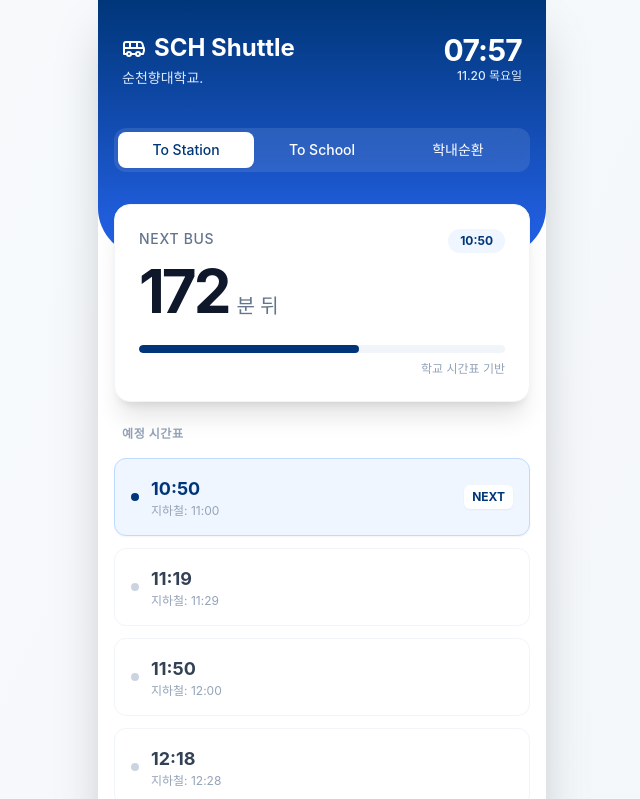
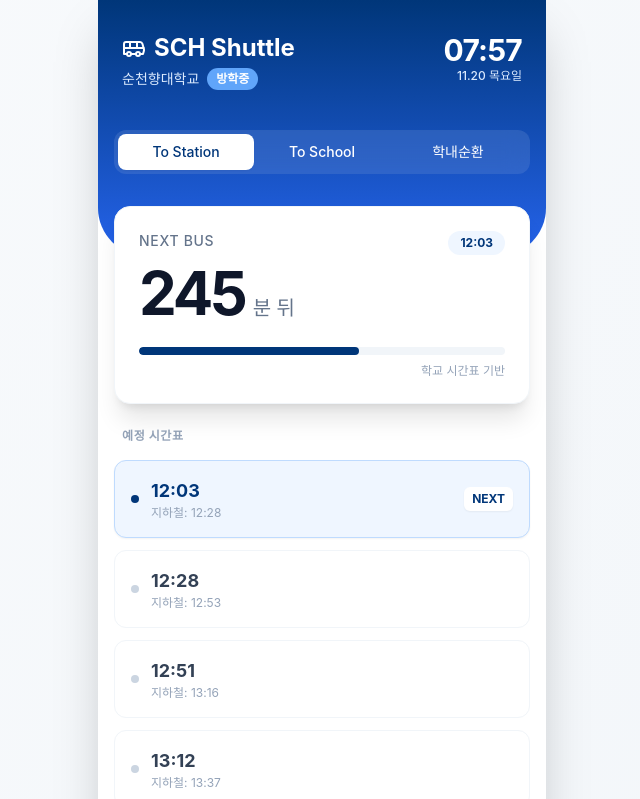
Before and after one commit to exynos6694/schshuttle, a React (Vite) app: page / in a window 1280 px wide. Shown: the top 799 px of the page, without its empty margins (318-958 px from the left). Built offline with nearby package versions, Linux system fonts and the light colour scheme.

Commit message:
feat: 방학 시간표 옵션 추가

```diff
--- a/src/App.tsx
+++ b/src/App.tsx
@@ -4,11 +4,12 @@
 import { RouteSelector, type Route } from './components/RouteSelector';
 import { NextBusCard } from './components/NextBusCard';
 import { TimeTable } from './components/TimeTable';
-import { TO_STATION_SCHEDULE, TO_SCHOOL_SCHEDULE, getLoopSchedule } from './data/schedule';
+import { TO_STATION_SCHEDULE, TO_SCHOOL_SCHEDULE, VACATION_TO_STATION_SCHEDULE, VACATION_TO_SCHOOL_SCHEDULE, getLoopSchedule } from './data/schedule';
 import { getNextBus } from './utils/timeUtils';
 
 function App() {
   const [route, setRoute] = useState<Route>('to_station');
+  const [isVacation, setIsVacation] = useState(true);
   const [currentTime, setCurrentTime] = useState(new Date());
 
   useEffect(() => {
@@ -19,21 +20,22 @@
   const schedule = useMemo(() => {
     switch (route) {
       case 'to_station':
-        return TO_STATION_SCHEDULE;
+        return isVacation ? VACATION_TO_STATION_SCHEDULE : TO_STATION_SCHEDULE;
       case 'to_school':
-        return TO_SCHOOL_SCHEDULE;
+        return isVacation ? VACATION_TO_SCHOOL_SCHEDULE : TO_SCHOOL_SCHEDULE;
       case 'loop':
-        return getLoopSchedule();
+        // No loop schedule during vacation
+        return isVacation ? [] : getLoopSchedule();
       default:
         return [];
     }
-  }, [route]);
+  }, [route, isVacation]);
 
   const nextBus = useMemo(() => getNextBus(schedule, currentTime), [schedule, currentTime]);
 
   return (
     <Layout>
-      <Header />
+      <Header isVacation={isVacation} onToggleVacation={() => setIsVacation(prev => !prev)} />
       <RouteSelector currentRoute={route} onSelect={setRoute} />
       <NextBusCard nextBus={nextBus} />
       <TimeTable schedule={schedule} nextBus={nextBus} />
--- a/src/components/Header.tsx
+++ b/src/components/Header.tsx
@@ -3,7 +3,12 @@
 import { ko } from 'date-fns/locale';
 import { Bus } from 'lucide-react';
 
-export const Header: React.FC = () => {
+interface HeaderProps {
+  isVacation: boolean;
+  onToggleVacation: () => void;
+}
+
+export const Header: React.FC<HeaderProps> = ({ isVacation, onToggleVacation }) => {
   const [time, setTime] = useState(new Date());
 
   useEffect(() => {
@@ -19,7 +24,19 @@
             <Bus className="w-6 h-6" />
             SCH Shuttle
           </h1>
-          <p className="text-blue-100 text-sm mt-1">순천향대학교.</p>
+          <div className="flex items-center gap-2 mt-1">
+            <p className="text-blue-100 text-sm">순천향대학교</p>
+            <button
+              onClick={onToggleVacation}
+              className={`text-xs px-2 py-0.5 rounded-full border transition-colors ${
+                isVacation
+                  ? 'bg-blue-400 border-transparent text-white font-bold'
+                  : 'border-blue-200 text-blue-200 hover:bg-white/10'
+              }`}
+            >
+              {isVacation ? '방학중' : '학기중'}
+            </button>
+          </div>
         </div>
         <div className="text-right">
           <div className="text-3xl font-bold tracking-tight">
--- a/src/data/schedule.ts
+++ b/src/data/schedule.ts
@@ -74,6 +74,36 @@
   { hour: 21, minute: 52, type: 'to_school', trainTime: '21:47' },
 ];
 
+export const VACATION_TO_STATION_SCHEDULE: ShuttleTime[] = [
+  { hour: 12, minute: 3, type: 'to_station', trainTime: '12:28' },
+  { hour: 12, minute: 28, type: 'to_station', trainTime: '12:53' },
+  { hour: 12, minute: 51, type: 'to_station', trainTime: '13:16' },
+  { hour: 13, minute: 12, type: 'to_station', trainTime: '13:37' },
+  { hour: 13, minute: 33, type: 'to_station', trainTime: '13:58' },
+  { hour: 13, minute: 56, type: 'to_station', trainTime: '14:21' },
+  { hour: 14, minute: 23, type: 'to_station', trainTime: '14:48' },
+  { hour: 14, minute: 48, type: 'to_station', trainTime: '15:13' },
+  { hour: 15, minute: 26, type: 'to_station', trainTime: '15:51' },
+  { hour: 16, minute: 14, type: 'to_station', trainTime: '16:39' },
+  { hour: 16, minute: 30, type: 'to_station', trainTime: '16:55' },
+  { hour: 17, minute: 8, type: 'to_station', trainTime: '17:33' },
+  { hour: 17, minute: 47, type: 'to_station', trainTime: '18:12' },
+];
+
+export const VACATION_TO_SCHOOL_SCHEDULE: ShuttleTime[] = [
+  { hour: 7, minute: 51, type: 'to_school', trainTime: '07:46' },
+  { hour: 8, minute: 30, type: 'to_school', trainTime: '08:25' },
+  { hour: 8, minute: 50, type: 'to_school', trainTime: '08:45' },
+  { hour: 9, minute: 40, type: 'to_school', trainTime: '09:35' },
+  { hour: 10, minute: 1, type: 'to_school', trainTime: '09:56' },
+  { hour: 10, minute: 22, type: 'to_school', trainTime: '10:17' },
+  { hour: 10, minute: 48, type: 'to_school', trainTime: '10:43' },
+  { hour: 11, minute: 12, type: 'to_school', trainTime: '11:07' },
+  { hour: 11, minute: 42, type: 'to_school', trainTime: '11:37' },
+  { hour: 11, minute: 57, type: 'to_school', trainTime: '11:52' },
+];
+
+
 // Campus Loop: 08:20 - 18:00, every 10 mins (Keep existing logic as fallback or separate tab)
 export const getLoopSchedule = (): ShuttleTime[] => {
   const schedule: ShuttleTime[] = [];
```
